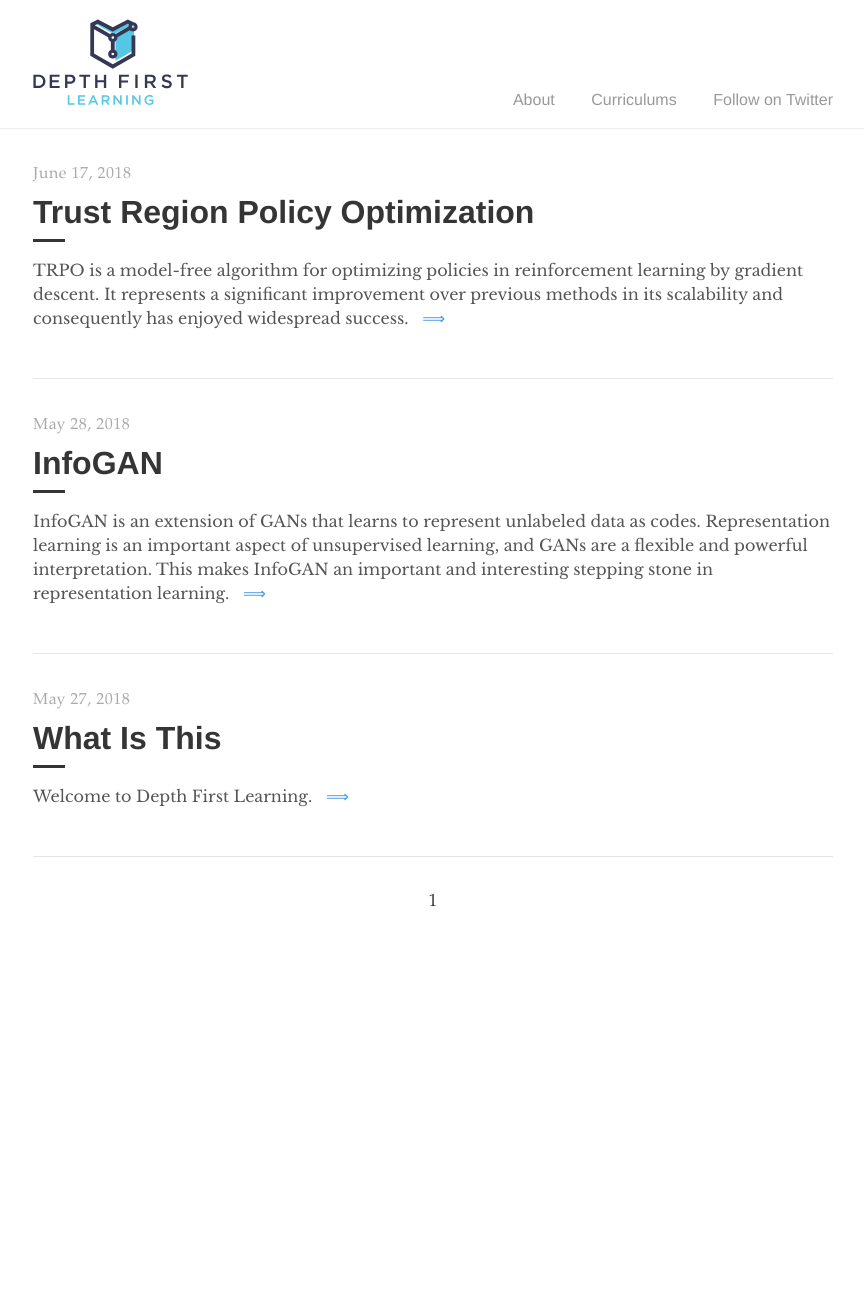
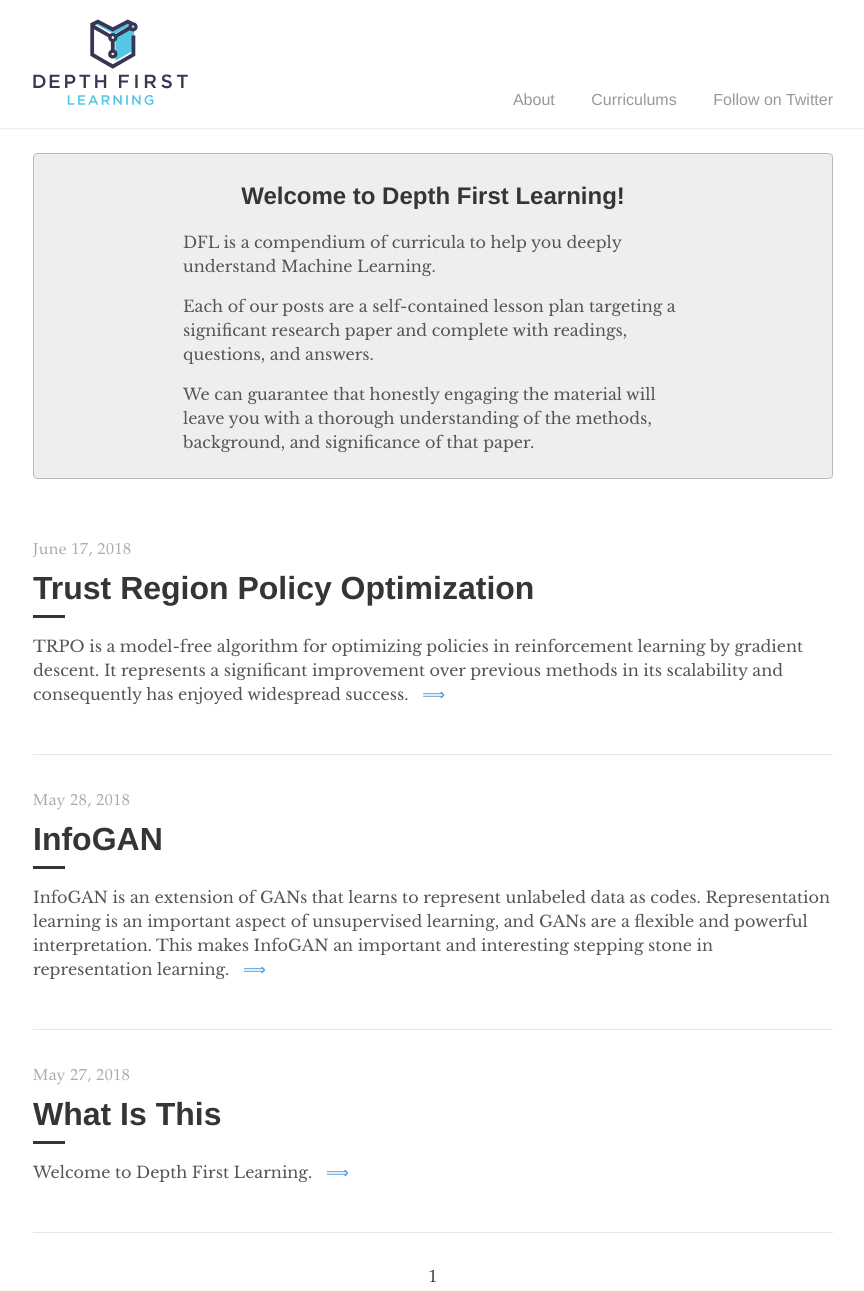
Before and after one commit to depthfirstlearning/depthfirstlearning.com, a Jekyll site: the page built from index.html, in a window 1280 px wide. Shown: the whole page, without its empty margins (207-1071 px from the left). Built offline with Jekyll 4.4.1, drawn with Linux system fonts in a browser that asks for light colours; the list of posts is cut into pages by our own code; before the commit the page ends 915 px from its top, so only the background shows below that.

Commit message:
home: welcome message at the top with info on what it is.

```diff
--- a/_layouts/home.html
+++ b/_layouts/home.html
@@ -1,6 +1,18 @@
 ---
 layout: default
 ---
+
+<div class="welcome">
+  <div class="inner">
+    <h2>Welcome to Depth First Learning!</h2>
+    <p class="welcome-blurb">DFL is a compendium of curricula to help you deeply understand Machine Learning.</p>
+    <p class="welcome-blurb">Each of our posts are a self-contained lesson plan targeting a significant research paper and complete with readings, questions, and answers.</p>
+    <p class="welcome-blurb">We can guarantee that honestly engaging the material
+    will leave you with a thorough understanding of the methods, background, and
+    significance of that paper.</p>
+  </div>
+</div>
+
 
 <div class="catalogue">
   {% for post in paginator.posts %}
--- a/assets/main.scss
+++ b/assets/main.scss
@@ -55,7 +55,7 @@ a.colab-root {
   }
 }
 
-.request-feedback {
+.request-feedback, .welcome {
   border: 1px solid #bbb;
   background: #eee;
   padding-left: 12px;
@@ -73,8 +73,17 @@ a.colab-root {
   }
 }
 
+.welcome {
+  margin-top: 25px;
+  margin-bottom: 25px;
+
+  .welcome-blurb {
+    text-align: left;
+  }
+}
+
 @media only screen and (min-width: 680px) {
-  .request-feedback {
+  .request-feedback, .welcome {
     .inner {
       width: 500px;
     }
```
